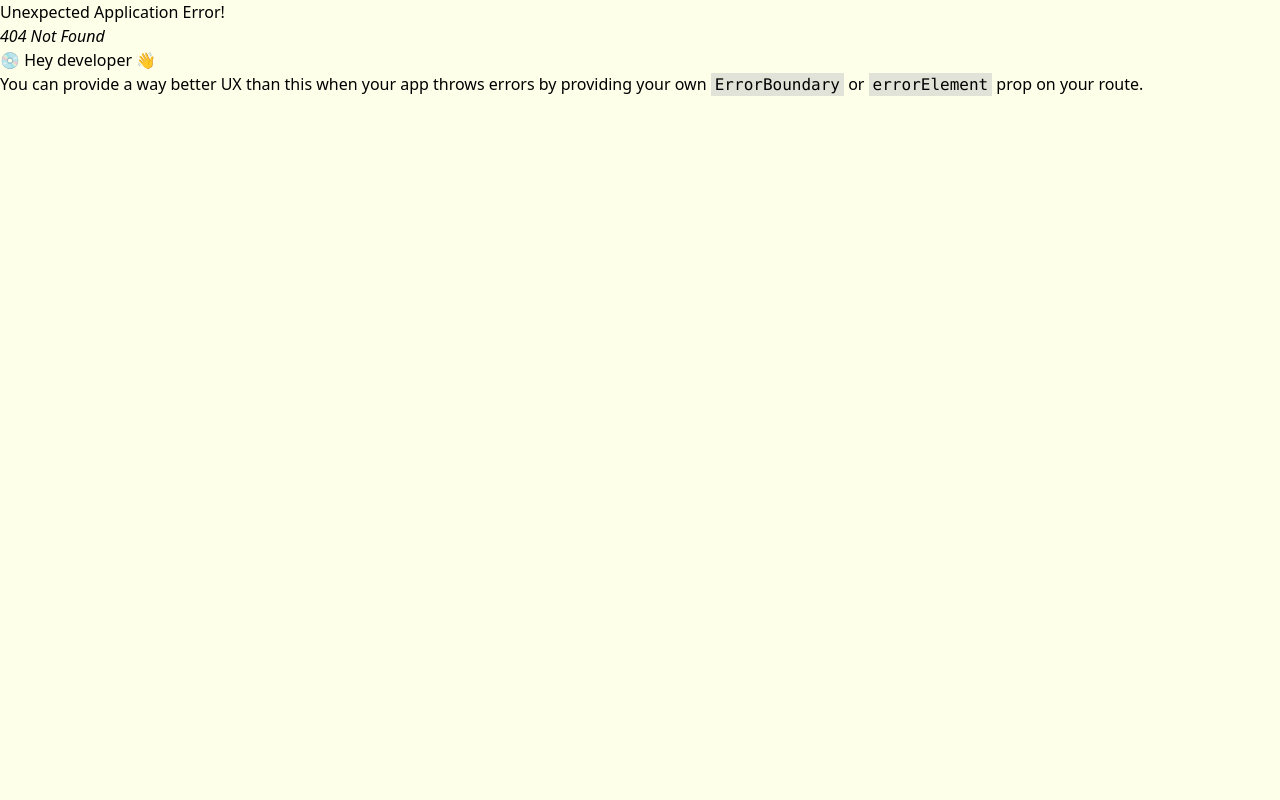
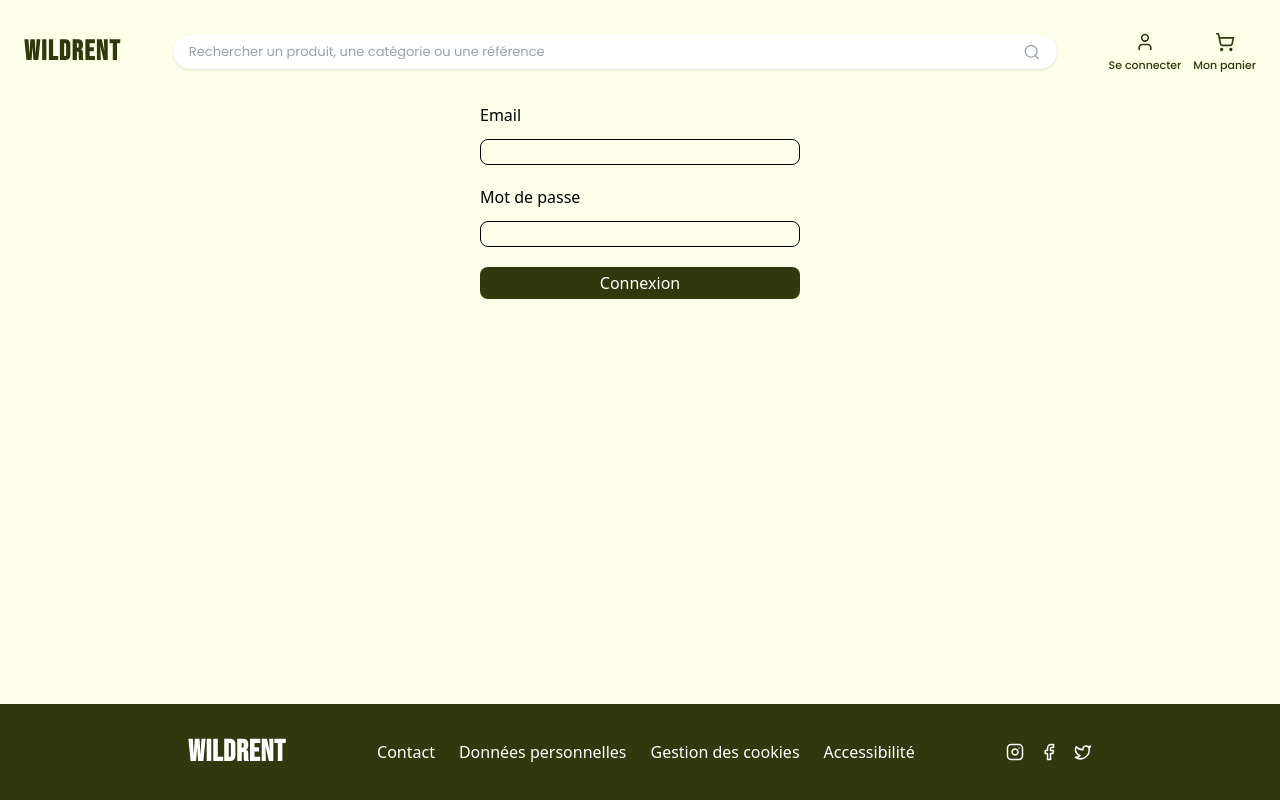
Before and after one commit to WildCodeSchool/2025-03-wns-green-WildRent, a React (Vite) app in the folder frontend/: page /login in a window 1280 px wide. Before the commit this address had no page. Built offline with nearby package versions, Linux system fonts and the light colour scheme.

Commit message:
add loginPage and operation for graphQL

```diff
--- a/frontend/package.json
+++ b/frontend/package.json
@@ -26,6 +26,7 @@
     "@types/react-dom": "^19.1.6",
     "@vitejs/plugin-react": "^4.6.0",
     "autoprefixer": "^10.4.22",
+    "baseline-browser-mapping": "^2.10.0",
     "eslint": "^9.30.1",
     "eslint-plugin-react-hooks": "^5.2.0",
     "eslint-plugin-react-refresh": "^0.4.20",
--- a/frontend/src/components/Navbar.tsx
+++ b/frontend/src/components/Navbar.tsx
@@ -27,7 +27,7 @@ export const Navbar = () => {
 
           {/* Actions */}
           <div className="flex items-center gap-3">
-            <button className="flex flex-col items-center gap-2 text-[#31380d] hover:text-[#87a700] transition-colors">
+            <button className="flex flex-col items-center gap-2 text-[#31380d] hover:text-[#87a700] transition-colors" onClick={() => navigate("/login")}>
               <User size={20} strokeWidth={2} />
               <span className="hidden sm:block text-[11px] font-medium font-[family-name:var(--font-text)] leading-none">
                 Se connecter
--- /dev/null
+++ b/frontend/src/graphql/auth.operations.ts
@@ -0,0 +1,7 @@
+import { gql } from "@apollo/client";
+
+export const LOGIN_USER = gql`
+query LoginUser($data: LoginInput!){
+    login(data: $data)
+}
+`;
--- a/frontend/src/main.tsx
+++ b/frontend/src/main.tsx
@@ -9,6 +9,7 @@ import { Layout } from './pages/Layout.tsx'
 import { ProductPages } from './pages/ProductsPages.tsx'
 import ProductDetailsPage from './pages/ProductDetailsPage.tsx'
 import { HomePage } from "./pages/Home/HomePage";
+import { LoginPage } from './pages/LoginPage.tsx'
 
 
 const client = new ApolloClient({
@@ -23,6 +24,7 @@ const router = createBrowserRouter([
     children :
     [
       { index: true, element: <HomePage /> },
+      { path: "/login", element: <LoginPage /> },
       { path: "products", element: <ProductPages/> },
       { path: "products/:id", element: <ProductDetailsPage/> }
 
--- /dev/null
+++ b/frontend/src/pages/LoginPage.tsx
@@ -0,0 +1,51 @@
+import { useMutation } from "@apollo/client/react"
+import { useState } from "react"
+import { Link } from "react-router"
+import { LOGIN_USER } from "../graphql/auth.operations"
+
+type UserInput = {
+   email: string,
+   password: string
+}
+
+type UserProfilData = {
+    name: string,
+}
+export const LoginPage = () => {
+    const [user, setUser] = useState<UserInput>({ email: "", password: ""});
+    const[login, {loading, error}] = useMutation<{User: UserProfilData}>(LOGIN_USER, );
+
+    const changeFieldValue = (field: string, value: string) => {
+        setUser({...user, [field]: value})
+    };
+
+    const handleLogin = async () => {
+        try {
+            const result = await login({variables: { email: user?.email, password: user?.password }});
+            console.log("Connexion Réussie");
+            console.log(result)
+
+        } catch (error) {
+            console.error("erreur de connexion", error)
+        }
+    }
+
+    return(
+        <div className="flex flex-col gap-5 items-center">
+            <div className="w-xs flex flex-col gap-3">
+                <label htmlFor="">Email</label>
+                <input type="text" value={user?.email} className="border border-black rounded-lg" onChange={(e) => changeFieldValue("email", e.target.value)}/>
+            </div>
+            <div className="w-xs flex flex-col gap-3">
+                <label htmlFor="">Mot de passe</label>
+                <input type="text" value={user?.password} className="border border-black rounded-lg" onChange={(e) => changeFieldValue("password", e.target.value)}/>
+            </div>
+            <Link to="" className="w-xs bg-[#31380d] rounded-lg py-1" onClick={() => handleLogin()}>
+                <p className="text-white text-center">Connexion</p>
+            </Link>
+
+            {loading && <p>Connexion en cours</p>}
+            {error && <p>Email ou mot de passe incorect</p>}
+        </div>
+    )
+}
```
Also changed, not shown: 1 other file (tests, documents, lock files or other folders).
